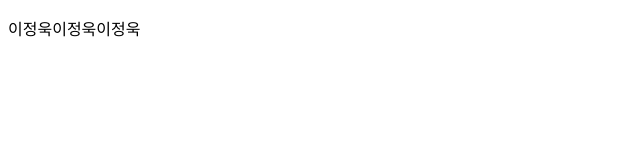
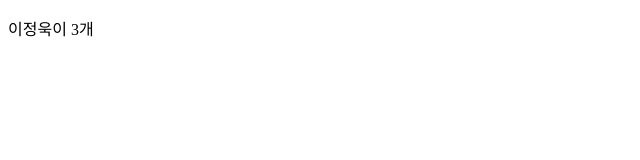
Before and after one commit to Lee-jeong-wook/socket_practice, a plain HTML site: page index.html in a window 1280 px wide. Shown: the full height of the page, 0-640 px from the left. Drawn offline with Linux system fonts and the light colour scheme.

Commit message:
반영
Co-authored-by: jiyoonyee <136244048+jiyoonyee@users.noreply.github.com>

```diff
--- a/index.html
+++ b/index.html
@@ -6,6 +6,6 @@
     <title>Document</title>
 </head>
 <body>
-    <p>이정욱이정욱이정욱</p>
+    <p>이정욱이 3개</p>
 </body>
 </html>
```
